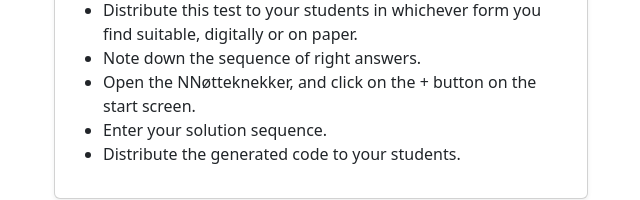
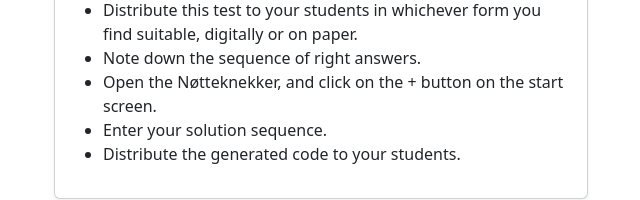
Before and after one commit to falkr/nuts, a plain HTML site: page docs/index.html in a window 1280 px wide. Shown: the part 250-450 px from the top of the page, without its empty margins (319-959 px from the left). Drawn offline with Linux system fonts and the light colour scheme.

Commit message:
Update index.html

```diff
--- a/docs/index.html
+++ b/docs/index.html
@@ -18,7 +18,7 @@
                 	<li>Create a multiple-choice tests, with up to 12 questions. Each answer must have 4 answer alternatives, labelled A, B, C, D.</li>
                 	<li>Distribute this test to your students in whichever form you find suitable, digitally or on paper.</li>
                 	<li>Note down the sequence of right answers.</li>
-                	<li>Open the NN&oslash;tteknekker, and click on the + button on the start screen.</li>
+                	<li>Open the N&oslash;tteknekker, and click on the + button on the start screen.</li>
                 	<li>Enter your solution sequence.</li>
                 	<li>Distribute the generated code to your students.</li>
                 </ul>
```
